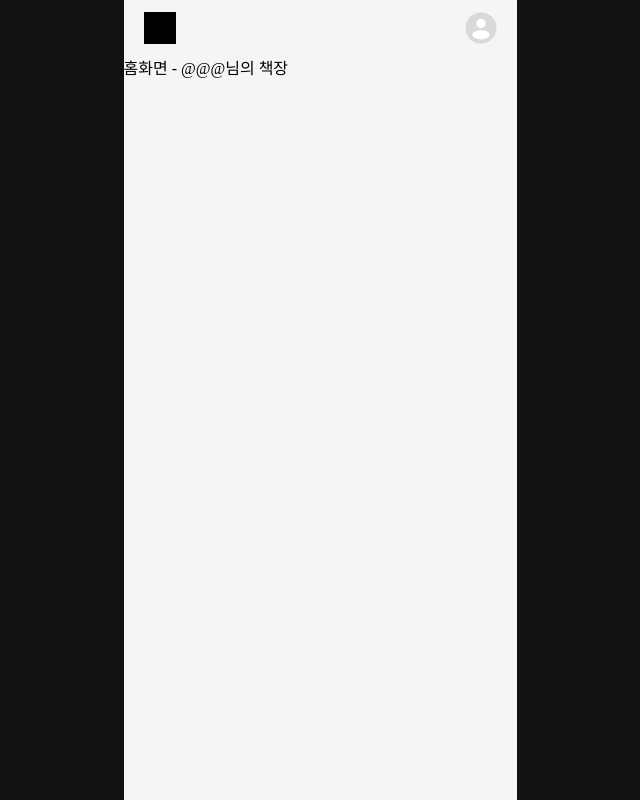
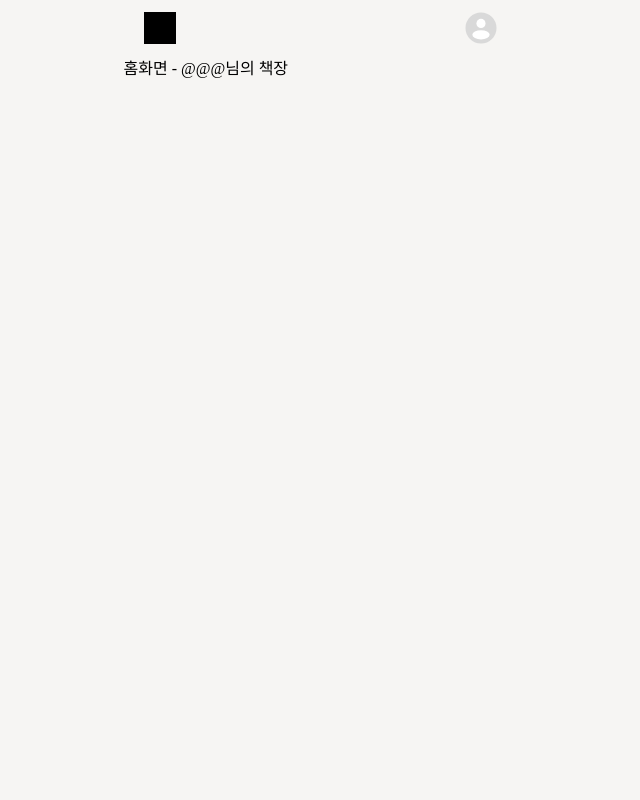
Before and after one commit to DS-ITDA/ITDA-FE, a React (Vite) app: page / in a window 1280 px wide. Shown: the whole page, without its empty margins (320-960 px from the left). Built offline with nearby package versions, Linux system fonts and the light colour scheme; a web font is replaced by a local one.

Commit message:
💄 Design: 공통 디자인 수정

```diff
--- a/src/styles/GlobalStyle.js
+++ b/src/styles/GlobalStyle.js
@@ -42,11 +42,14 @@ const GlobalStyle = createGlobalStyle`
     font-display: swap;
   }
 
+  *{
+    box-sizing: border-box;
+  }
+
   html, body{
     font-family: 'Pretendard', 'HanSerif';
     background-color: #F6F5F3;
     margin: 0;
-    box-sizing: border-box;
   }
 
   a {
--- a/src/styles/commonStyle.js
+++ b/src/styles/commonStyle.js
@@ -4,7 +4,7 @@ import palette from '@styles/theme';
 export const Page = styled.div`
   width: 100vw;
   height: 100dvh;
-  background-color: ${palette.grayscale.black};
+  background-color: ${palette.grayscale.ivory};
 
   display: flex;
   justify-content: center;
```
